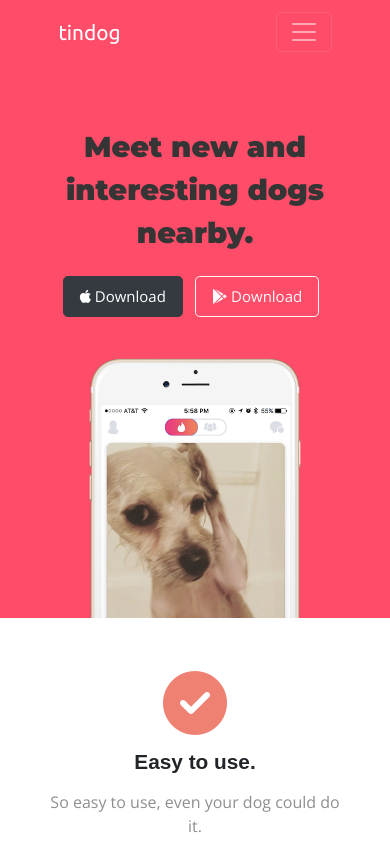
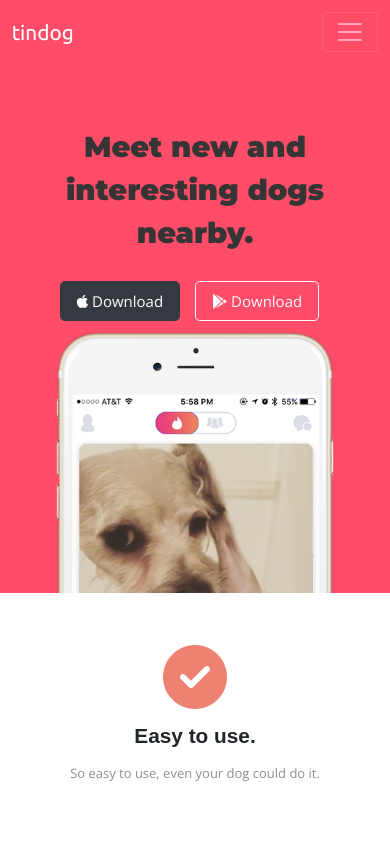
Before and after one commit to ashutoshbisoyi/TinDog, a plain HTML site: page index.html in a window 390 px wide. Shown: the top 844 px of the page. Drawn offline with nearby package versions, Linux system fonts and the light colour scheme.

Commit message:
Update styles.css

```diff
--- a/css/styles.css
+++ b/css/styles.css
@@ -288,16 +288,21 @@ p{
 	margin: 50px 0 10px 0;
 	padding: 0;
 }
+.container-fluid{
+	padding: 3% 3%;
+}
+.navbar{
 
-
-
-
-
-
-
-
-
-
-
+	padding: 0 0 4.5rem 0;
+}
+p{
+	font-size: 13px;
+}
+.card-body{
+	padding-bottom:0;
+}
+.btn{
+	margin-bottom:10px;
+}
 
 }
```
